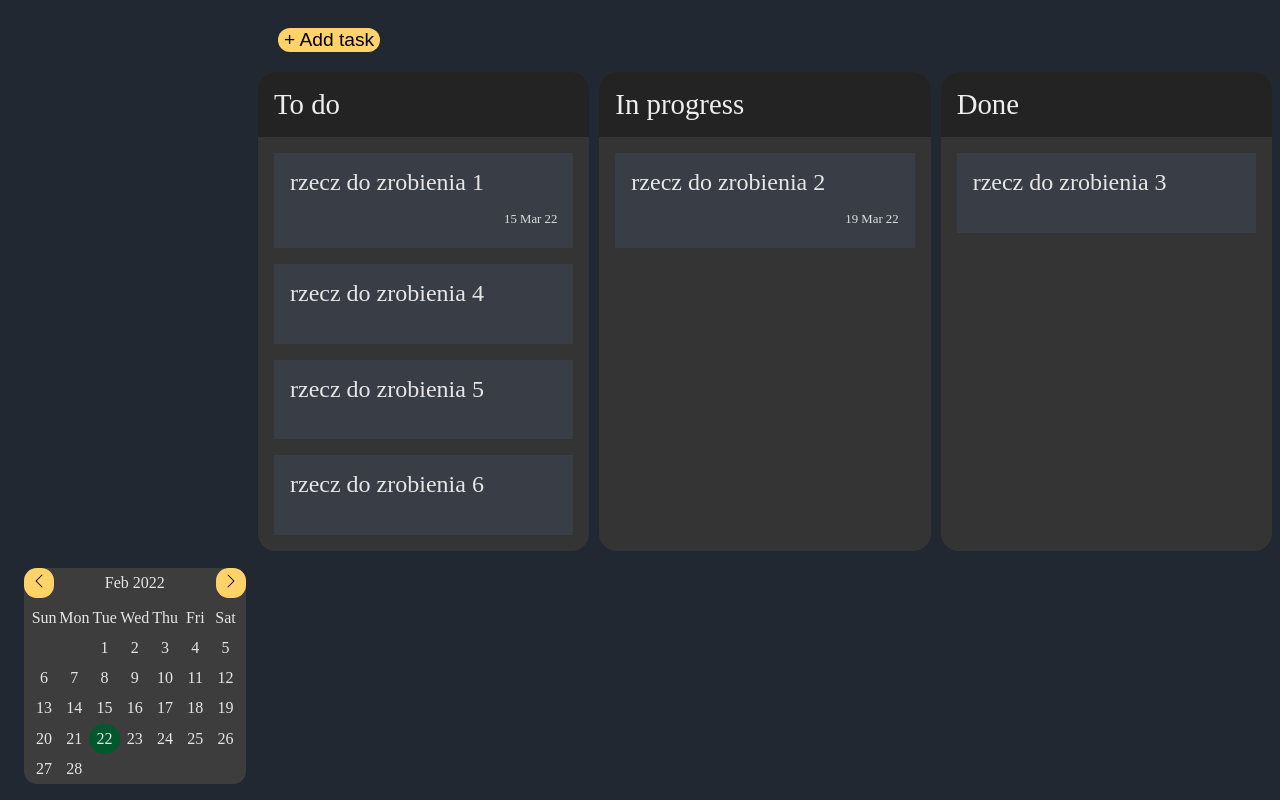
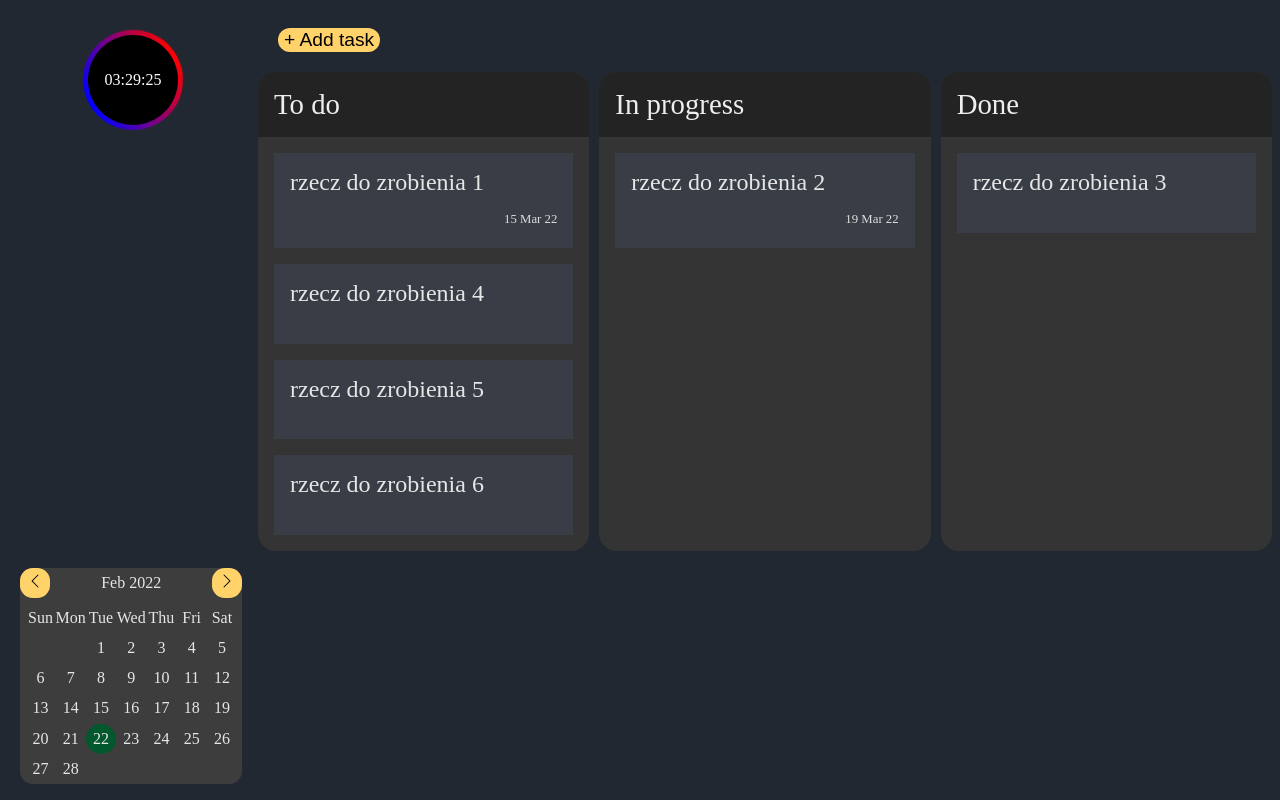
Before and after one commit to karol71927/ToDo, an Angular app: page / in a window 1280 px wide. Built offline with nearby package versions, Linux system fonts and the light colour scheme.

Commit message:
clock component and minor fixes

```diff
--- a/src/app/add-task-modal/add-task-modal.component.ts
+++ b/src/app/add-task-modal/add-task-modal.component.ts
@@ -46,7 +46,7 @@ export class AddTaskModalComponent implements OnInit {
   }
 
   get description() {
-    return this.taskForm.get('descruption');
+    return this.taskForm.get('description');
   }
 
   modalClose() {
--- a/src/app/app.component.html
+++ b/src/app/app.component.html
@@ -1,4 +1,5 @@
 <div class="sidebar">
+  <app-clock></app-clock>
   <app-calendar class="sidebar_calendar"></app-calendar>
 </div>
 <div class="content">
--- a/src/app/app.component.scss
+++ b/src/app/app.component.scss
@@ -4,7 +4,9 @@
   bottom: 0;
   width: 250px;
   display: flex;
-  flex-direction: row;
+  flex-direction: column;
+  height: 100vh;
+  justify-content: space-between;
 
   &_calendar {
     align-self: flex-end;
--- a/src/app/app.module.ts
+++ b/src/app/app.module.ts
@@ -19,6 +19,7 @@ import { CalendarComponent } from './calendar/calendar.component';
 import { ChevronComponent } from './svg/chevron.component';
 import { CalendarTaskModalComponent } from './calendar-task-modal/calendar-task-modal.component';
 import { DatePipe } from '@angular/common';
+import { ClockComponent } from './clock/clock.component';
 
 @NgModule({
   declarations: [
@@ -34,6 +35,7 @@ import { DatePipe } from '@angular/common';
     CalendarComponent,
     ChevronComponent,
     CalendarTaskModalComponent,
+    ClockComponent,
   ],
   imports: [
     BrowserModule,
--- /dev/null
+++ b/src/app/clock/clock.component.html
@@ -0,0 +1,4 @@
+<div class="container">
+  <div class="clock"></div>
+  <div class="clock_content">{{ time | date: "hh:mm:ss" }}</div>
+</div>
--- /dev/null
+++ b/src/app/clock/clock.component.scss
@@ -0,0 +1,39 @@
+.container {
+  display: flex;
+  justify-content: center;
+  margin: 30px;
+  position: relative;
+}
+
+.clock {
+  height: 100px;
+  width: 100px;
+  display: flex;
+  align-items: center;
+  justify-content: center;
+  border-radius: 50%;
+  background: linear-gradient(blue, red);
+  animation: clock-animation 3s infinite linear;
+
+  &_content {
+    background-color: black;
+    color: white;
+    width: 90px;
+    height: 90px;
+    border-radius: 50%;
+    display: flex;
+    justify-content: center;
+    align-items: center;
+    position: absolute;
+    top: 5px;
+  }
+}
+
+@keyframes clock-animation {
+  from {
+    transform: rotate(0deg);
+  }
+  to {
+    transform: rotate(360deg);
+  }
+}
--- /dev/null
+++ b/src/app/clock/clock.component.ts
@@ -0,0 +1,26 @@
+import { Component, OnDestroy, OnInit } from '@angular/core';
+import { Subscription, timer } from 'rxjs';
+
+@Component({
+  selector: 'app-clock',
+  templateUrl: './clock.component.html',
+  styleUrls: ['./clock.component.scss'],
+})
+export class ClockComponent implements OnInit, OnDestroy {
+  time: Date = new Date();
+  subscription: Subscription;
+
+  constructor() {}
+
+  ngOnInit(): void {
+    this.subscription = timer(0, 1000).subscribe(
+      () => (this.time = new Date())
+    );
+  }
+
+  ngOnDestroy(): void {
+    if (this.subscription) {
+      this.subscription.unsubscribe();
+    }
+  }
+}
--- a/src/fake-backend/fakeBackend.ts
+++ b/src/fake-backend/fakeBackend.ts
@@ -60,7 +60,6 @@ export class FakeBackendInterceptor implements HttpInterceptor {
         if (task.dueDate?.getTime() === new Date(dateString).getTime())
           tasks.push(task);
       });
-      console.table(tasks);
       return ok(tasks);
     }
 
@@ -88,6 +87,7 @@ export class FakeBackendInterceptor implements HttpInterceptor {
     }
 
     function addTask(): Observable<HttpResponse<any>> {
+      body.id = taskList.length + 1;
       taskList.push(body);
       return okCreated();
     }
```
Also changed, not shown: 1 other file (tests, documents, lock files or other folders).
